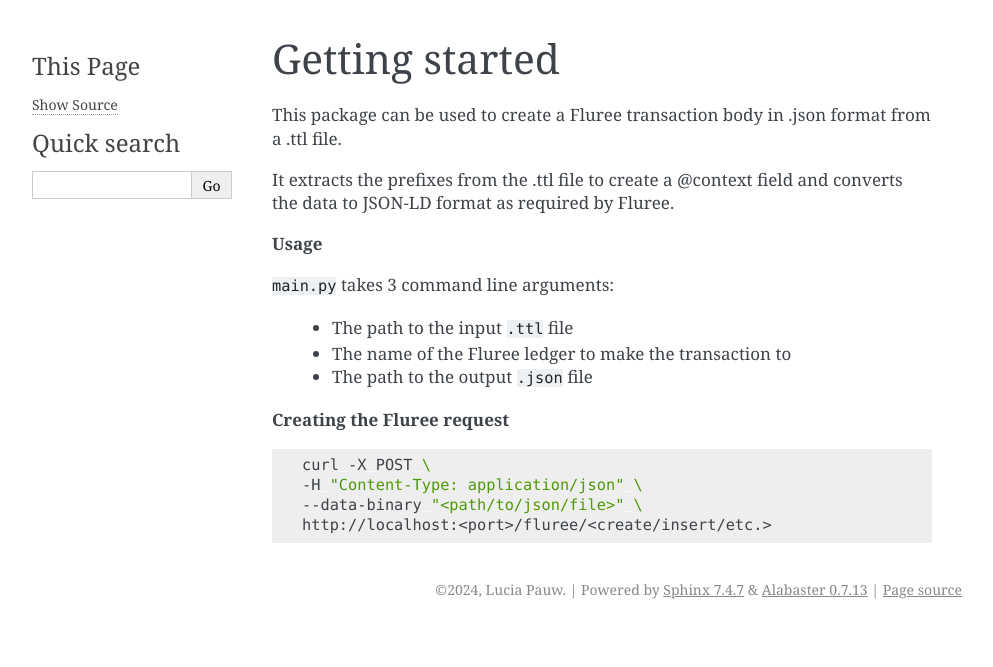
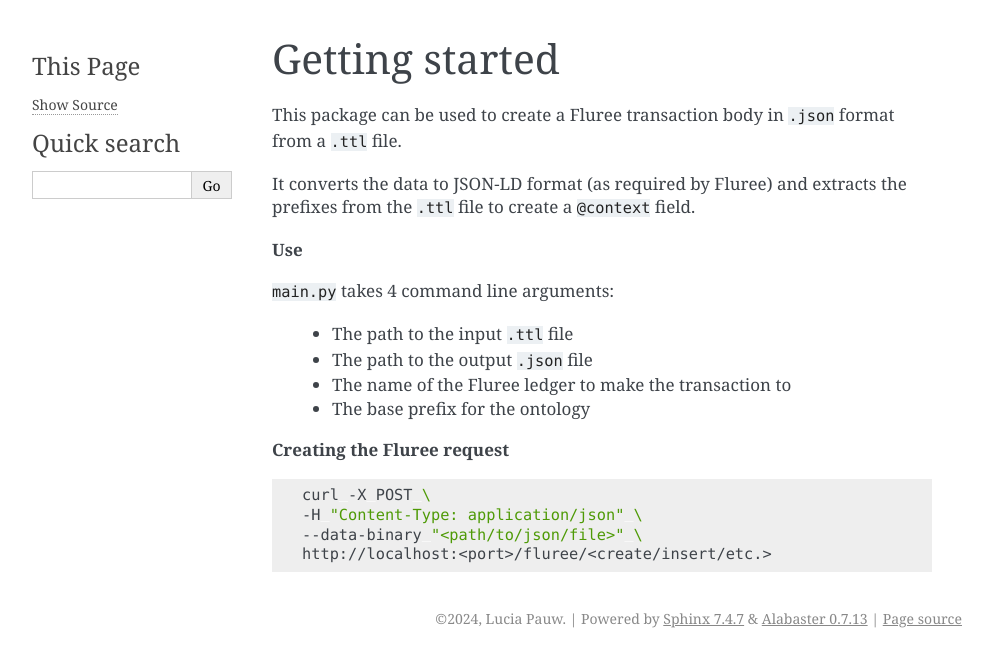
Before and after one commit to aartum/FlureeImoplementationAIAO, a Sphinx documentation site: the page built from createFlureeTransaction/docs/get-started.rst, in a window 1280 px wide. Shown: the top 667 px of the page, without its empty margins (148-1141 px from the left). Built offline with Sphinx 7.4.7, drawn with Linux system fonts in a browser that asks for light colours.

Commit message:
Require specification of base prefix

```diff
--- a/createFlureeTransaction/docs/get-started.rst
+++ b/createFlureeTransaction/docs/get-started.rst
@@ -1,19 +1,19 @@
 Getting started
 ================
 
-This package can be used to create a Fluree transaction body in .json format from a
-.ttl file.
+This package can be used to create a Fluree transaction body in ``.json`` format from a
+``.ttl`` file.
 
-It extracts the prefixes from the .ttl file to create a @context field and converts
-the data to JSON-LD format as required by Fluree.
+It converts the data to JSON-LD format (as required by Fluree) and extracts the prefixes from the ``.ttl`` file to create a ``@context`` field.
 
-**Usage**
+**Use**
 
-``main.py`` takes 3 command line arguments:
+``main.py`` takes 4 command line arguments:
 
  - The path to the input ``.ttl`` file
+ - The path to the output ``.json`` file
  - The name of the Fluree ledger to make the transaction to
- - The path to the output ``.json`` file
+ - The base prefix for the ontology
 
 **Creating the Fluree request**
 
```
Also changed, not shown: 9 other files.
